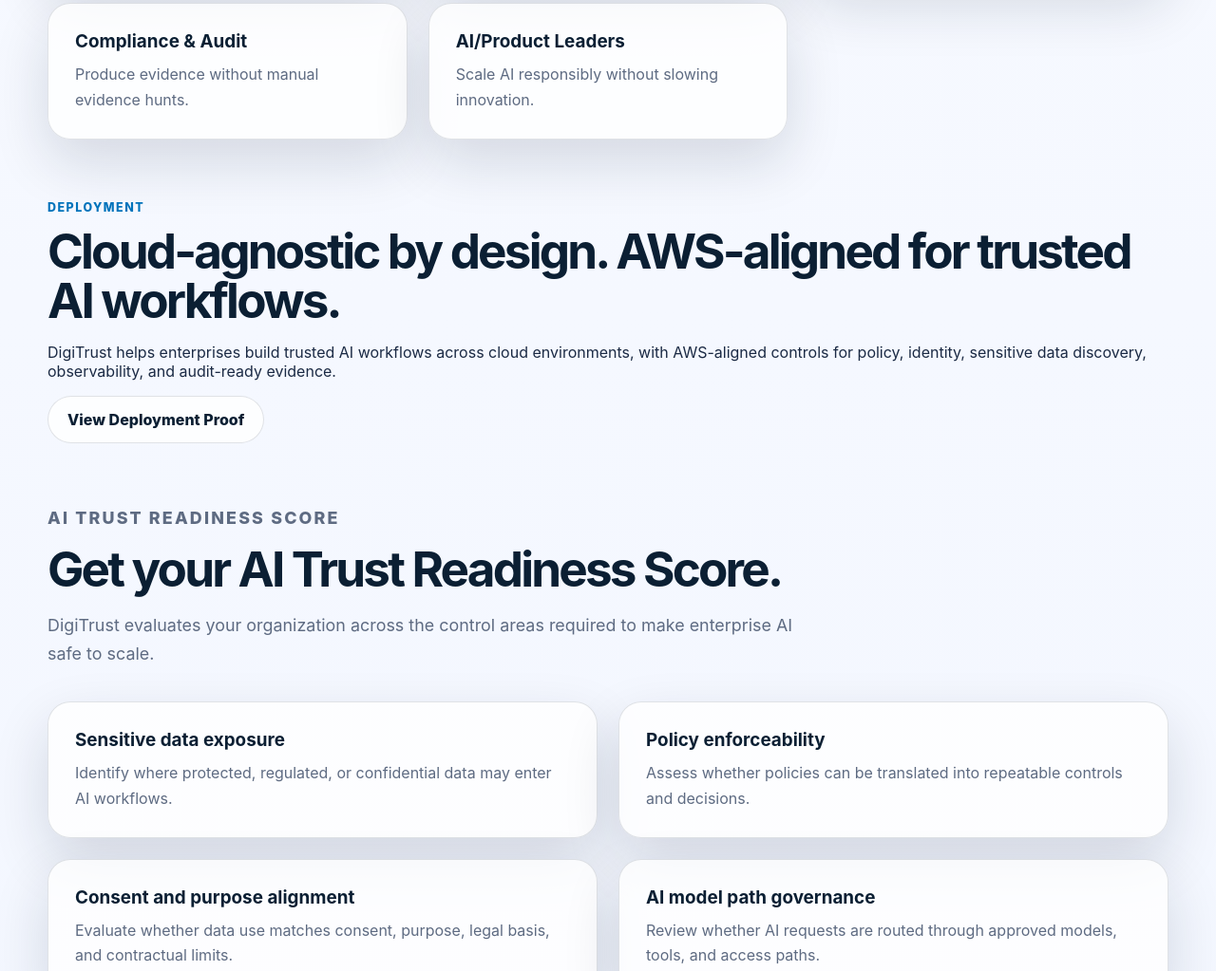
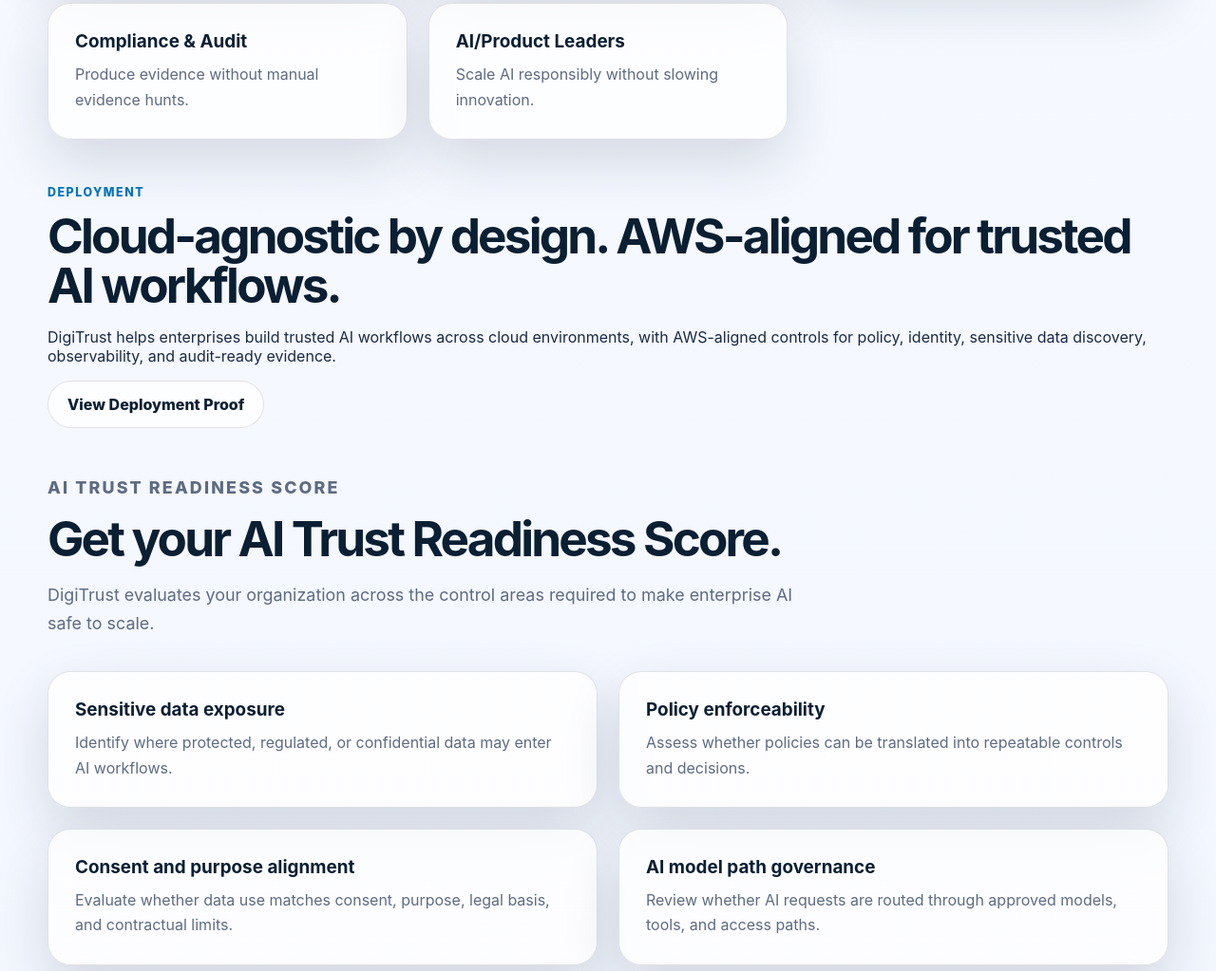
Before and after one commit to DigiTrans-App/digitrans-landing-page, a plain HTML site: page index.html in a window 1280 px wide. Shown: the part 3743-4766 px from the top of the page at 95% size. Drawn offline with Linux system fonts and the light colour scheme.

Commit message:
Update styles.css

```diff
--- a/styles.css
+++ b/styles.css
@@ -555,16 +555,16 @@
 }
 /* Spacing fix: reduce large gaps between Who It Is For, Deployment, and Readiness */
 #buyers.section {
-  padding-bottom: 2rem;
+  padding-bottom: 1.5rem;
 }
 
 #aws.section {
-  padding-top: 2rem;
-  padding-bottom: 2rem;
+  padding-top: 1.5rem;
+  padding-bottom: 1.5rem;
 }
 
 #readiness-score.section {
-  padding-top: 2rem;
+  padding-top: 1.5rem;
 }
 
 #buyers .grid,
```
